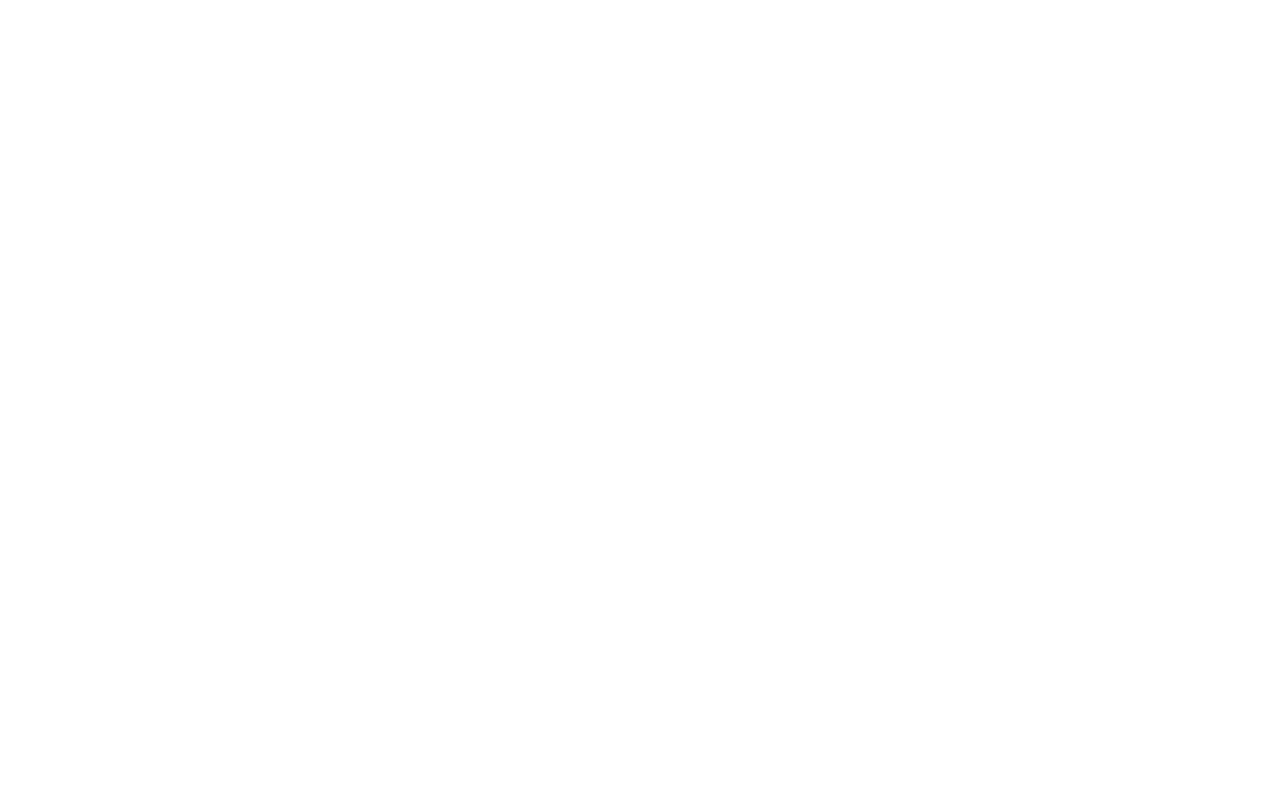
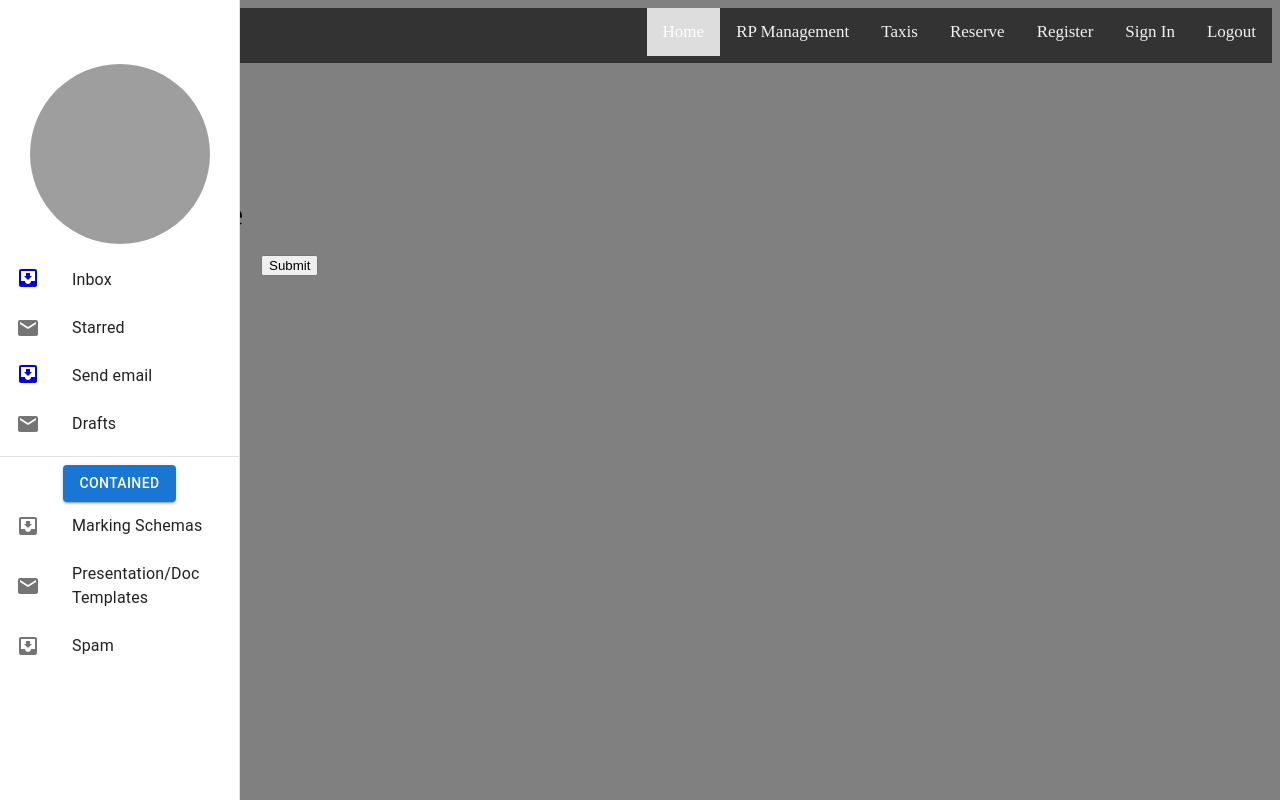
Before and after one commit to Sithum-U/Research-Management-tool-frontend, a React (Create React App) app: page /upload in a window 1280 px wide. Before the commit this address had no page. Built offline with nearby package versions, Linux system fonts and the light colour scheme; grey boxes are pictures that could not be loaded.

Commit message:
Doc upload created

```diff
--- a/package.json
+++ b/package.json
@@ -20,6 +20,7 @@
     "@mui/styles": "^5.8.0",
     "axios": "^0.27.2",
     "bootstrap": "^5.1.3",
+    "cloudinary-react": "^1.7.2",
     "react": "^18.1.0",
     "react-bootstrap": "^2.4.0",
     "react-dom": "^18.1.0",
--- /dev/null
+++ b/src/App.css
@@ -0,0 +1,3 @@
+body {
+  background-color: grey;
+}
--- a/src/App.js
+++ b/src/App.js
@@ -3,6 +3,9 @@
 import Login from "./component/Auth/Login/index.jsx";
 import AdminPage from "./component/Admin/AdminPage/AdminPage";
 // import Sidebar from "./component/Admin/sidebar/sidebar";
+import Upload from "./component/Admin/pages/Upload";
+import Home from "./component/Admin/pages/Home";
+import "./App.css";
 
 function App() {
   return (
@@ -12,6 +15,8 @@
         <Route path="/login" exact element={<Login />} />
         <Route path="/adminPage" exact element={<AdminPage />} />
         {/* <Route path="/sidebar" exact element={<Sidebar />} /> */}
+        <Route path="/upload" exact element={<Upload />} />
+        <Route path="/" exact element={<Home />} />
       </Routes>
     </BrowserRouter>
   );
--- a/src/component/Admin/AdminPage/AdminPage.jsx
+++ b/src/component/Admin/AdminPage/AdminPage.jsx
@@ -15,6 +15,8 @@
 import MailIcon from "@mui/icons-material/Mail";
 import "./style.css";
 import { Link, useNavigate } from "react-router-dom";
+import Stack from "@mui/material/Stack";
+import Button from "@mui/material/Button";
 
 const drawerWidth = 240;
 
@@ -27,8 +29,8 @@
         </a>
         <a href="/login">Logout</a>
         <Link to="/login">Sign In</Link>
-        <Link to="/signup">Register</Link>
-        <Link to="/reservation">Reserve</Link>
+        <Link to="/">Register</Link>
+        <Link to="/upload">Reserve</Link>
         <Link to="/taxi">Taxis</Link>
         <Link to="/Payment">RP Management</Link>
 
@@ -52,8 +54,43 @@
         >
           <Toolbar />
           <Box sx={{ overflow: "auto" }}>
+            <center>
+              <img
+                src="https://encrypted-tbn0.gstatic.com/images?q=tbn:ANd9GcQAPlAD2qUdnIjsdA7teiIQYuBq2arEkAhVBiQhkTClKun34iJ7VhM22ZYO277RirTV0qw&usqp=CAU"
+                alt="Avatar"
+                width="180"
+                height="180"
+                className="rounded-circle"
+              />
+
+              <List>
+                {["Inbox", "Starred", "Send email", "Drafts"].map(
+                  (text, index) => (
+                    <ListItem key={text} disablePadding>
+                      <ListItemButton>
+                        <ListItemIcon>
+                          {index % 2 === 0 ? (
+                            <Link to="/upload">
+                              <InboxIcon />
+                            </Link>
+                          ) : (
+                            <MailIcon />
+                          )}
+                        </ListItemIcon>
+                        <ListItemText primary={text} />
+                      </ListItemButton>
+                    </ListItem>
+                  )
+                )}
+              </List>
+            </center>
+
+            <Divider />
             <List>
-              {["Inbox", "Starred", "Send email", "Drafts"].map(
+              <center>
+                <Button variant="contained">Contained</Button>
+              </center>
+              {["Marking Schemas", "Presentation/Doc Templates", "Spam"].map(
                 (text, index) => (
                   <ListItem key={text} disablePadding>
                     <ListItemButton>
@@ -66,53 +103,10 @@
                 )
               )}
             </List>
-            <Divider />
-            <List>
-              {["All mail", "Trash", "Spam"].map((text, index) => (
-                <ListItem key={text} disablePadding>
-                  <ListItemButton>
-                    <ListItemIcon>
-                      {index % 2 === 0 ? <InboxIcon /> : <MailIcon />}
-                    </ListItemIcon>
-                    <ListItemText primary={text} />
-                  </ListItemButton>
-                </ListItem>
-              ))}
-            </List>
           </Box>
         </Drawer>
         <Box component="main" sx={{ flexGrow: 1, p: 3 }}>
           <Toolbar />
-          <Typography paragraph>
-            Lorem ipsum dolor sit amet, consectetur adipiscing elit, sed do
-            eiusmod tempor incididunt ut labore et dolore magna aliqua. Rhoncus
-            dolor purus non enim praesent elementum facilisis leo vel. Risus at
-            ultrices mi tempus imperdiet. Semper risus in hendrerit gravida
-            rutrum quisque non tellus. Convallis convallis tellus id interdum
-            velit laoreet id donec ultrices. Odio morbi quis commodo odio aenean
-            sed adipiscing. Amet nisl suscipit adipiscing bibendum est ultricies
-            integer quis. Cursus euismod quis viverra nibh cras. Metus vulputate
-            eu scelerisque felis imperdiet proin fermentum leo. Mauris commodo
-            quis imperdiet massa tincidunt. Cras tincidunt lobortis feugiat
-            vivamus at augue. At augue eget arcu dictum varius duis at
-            consectetur lorem. Velit sed ullamcorper morbi tincidunt. Lorem
-            donec massa sapien faucibus et molestie ac.
-          </Typography>
-          <Typography paragraph>
-            Consequat mauris nunc congue nisi vitae suscipit. Fringilla est
-            ullamcorper eget nulla facilisi etiam dignissim diam. Pulvinar
-            elementum integer enim neque volutpat ac tincidunt. Ornare
-            suspendisse sed nisi lacus sed viverra tellus. Purus sit amet
-            volutpat consequat mauris. Elementum eu facilisis sed odio morbi.
-            Euismod lacinia at quis risus sed vulputate odio. Morbi tincidunt
-            ornare massa eget egestas purus viverra accumsan in. In hendrerit
-            gravida rutrum quisque non tellus orci ac. Pellentesque nec nam
-            aliquam sem et tortor. Habitant morbi tristique senectus et.
-            Adipiscing elit duis tristique sollicitudin nibh sit. Ornare aenean
-            euismod elementum nisi quis eleifend. Commodo viverra maecenas
-            accumsan lacus vel facilisis. Nulla posuere sollicitudin aliquam
-            ultrices sagittis orci a.
-          </Typography>
         </Box>
       </Box>
     </div>
--- a/src/component/Admin/AdminPage/style.css
+++ b/src/component/Admin/AdminPage/style.css
@@ -30,3 +30,8 @@
 .sticky + .content {
   padding-top: 60px;
 }
+
+.rounded-circle {
+  border-radius: 50%;
+  /* border: 1px solid black; */
+}
--- /dev/null
+++ b/src/component/Admin/pages/Alert.js
@@ -0,0 +1,14 @@
+import React, { useState, useEffect } from 'react';
+
+export default function Alert({ msg, type }) {
+    const [show, setShow] = useState(false);
+    useEffect(() => {
+        if (msg) {
+            setShow(true);
+            setInterval(() => {
+                setShow(false);
+            }, 2000);
+        }
+    }, [msg]);
+    return <>{show && <div className={`alert alert-${type}`}>{msg}</div>}</>;
+}
--- /dev/null
+++ b/src/component/Admin/pages/Home.js
@@ -0,0 +1,35 @@
+import React, { useEffect, useState } from 'react';
+import { Image } from 'cloudinary-react';
+
+export default function Home() {
+    const [imageIds, setImageIds] = useState();
+    const loadImages = async () => {
+        try {
+            const res = await fetch('/api/images');
+            const data = await res.json();
+            setImageIds(data);
+        } catch (err) {
+            console.error(err);
+        }
+    };
+    useEffect(() => {
+        loadImages();
+    }, []);
+    return (
+        <div>
+            <h1 className="title">Cloudinary Gallery</h1>
+            <div className="gallery">
+                {imageIds &&
+                    imageIds.map((imageId, index) => (
+                        <Image
+                            key={index}
+                            cloudName={process.env.REACT_APP_CLOUDINARY_NAME}
+                            publicId={imageId}
+                            width="300"
+                            crop="scale"
+                        />
+                    ))}
+            </div>
+        </div>
+    );
+}
--- /dev/null
+++ b/src/component/Admin/pages/Upload.js
@@ -0,0 +1,79 @@
+import React, { useState } from "react";
+import Alert from "./Alert";
+import AdminPage from "../AdminPage/AdminPage";
+
+export default function Upload() {
+  const [fileInputState, setFileInputState] = useState("");
+  const [previewSource, setPreviewSource] = useState("");
+  const [selectedFile, setSelectedFile] = useState();
+  const [successMsg, setSuccessMsg] = useState("");
+  const [errMsg, setErrMsg] = useState("");
+  const handleFileInputChange = (e) => {
+    const file = e.target.files[0];
+    previewFile(file);
+    setSelectedFile(file);
+    setFileInputState(e.target.value);
+  };
+
+  const previewFile = (file) => {
+    const reader = new FileReader();
+    reader.readAsDataURL(file);
+    reader.onloadend = () => {
+      setPreviewSource(reader.result);
+    };
+  };
+
+  const handleSubmitFile = (e) => {
+    e.preventDefault();
+    if (!selectedFile) return;
+    const reader = new FileReader();
+    reader.readAsDataURL(selectedFile);
+    reader.onloadend = () => {
+      uploadImage(reader.result);
+    };
+    reader.onerror = () => {
+      console.error("AHHHHHHHH!!");
+      setErrMsg("something went wrong!");
+    };
+  };
+
+  const uploadImage = async (base64EncodedImage) => {
+    try {
+      await fetch("/api/upload", {
+        method: "POST",
+        body: JSON.stringify({ data: base64EncodedImage }),
+        headers: { "Content-Type": "application/json" },
+      });
+      setFileInputState("");
+      setPreviewSource("");
+      setSuccessMsg("Image uploaded successfully");
+    } catch (err) {
+      console.error(err);
+      setErrMsg("Something went wrong!");
+    }
+  };
+  return (
+    <div>
+      <AdminPage />
+      <h1 className="title">Upload an Image</h1>
+      <Alert msg={errMsg} type="danger" />
+      <Alert msg={successMsg} type="success" />
+      <form onSubmit={handleSubmitFile} className="form">
+        <input
+          id="fileInput"
+          type="file"
+          name="image"
+          onChange={handleFileInputChange}
+          value={fileInputState}
+          className="form-input"
+        />
+        <button className="btn" type="submit">
+          Submit
+        </button>
+      </form>
+      {previewSource && (
+        <img src={previewSource} alt="chosen" style={{ height: "300px" }} />
+      )}
+    </div>
+  );
+}
```
Also changed, not shown: 1 other file (tests, documents, lock files or other folders).
